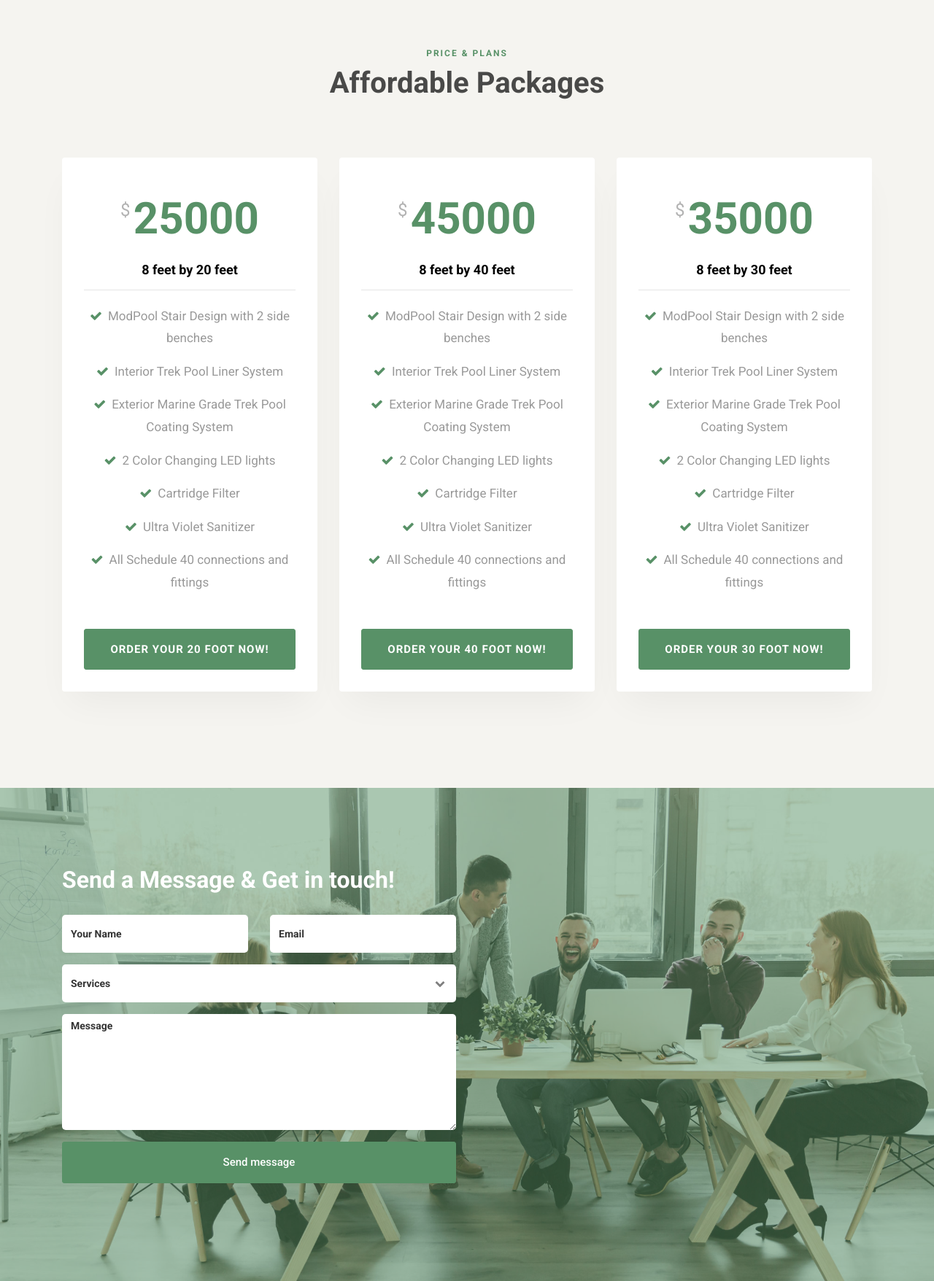
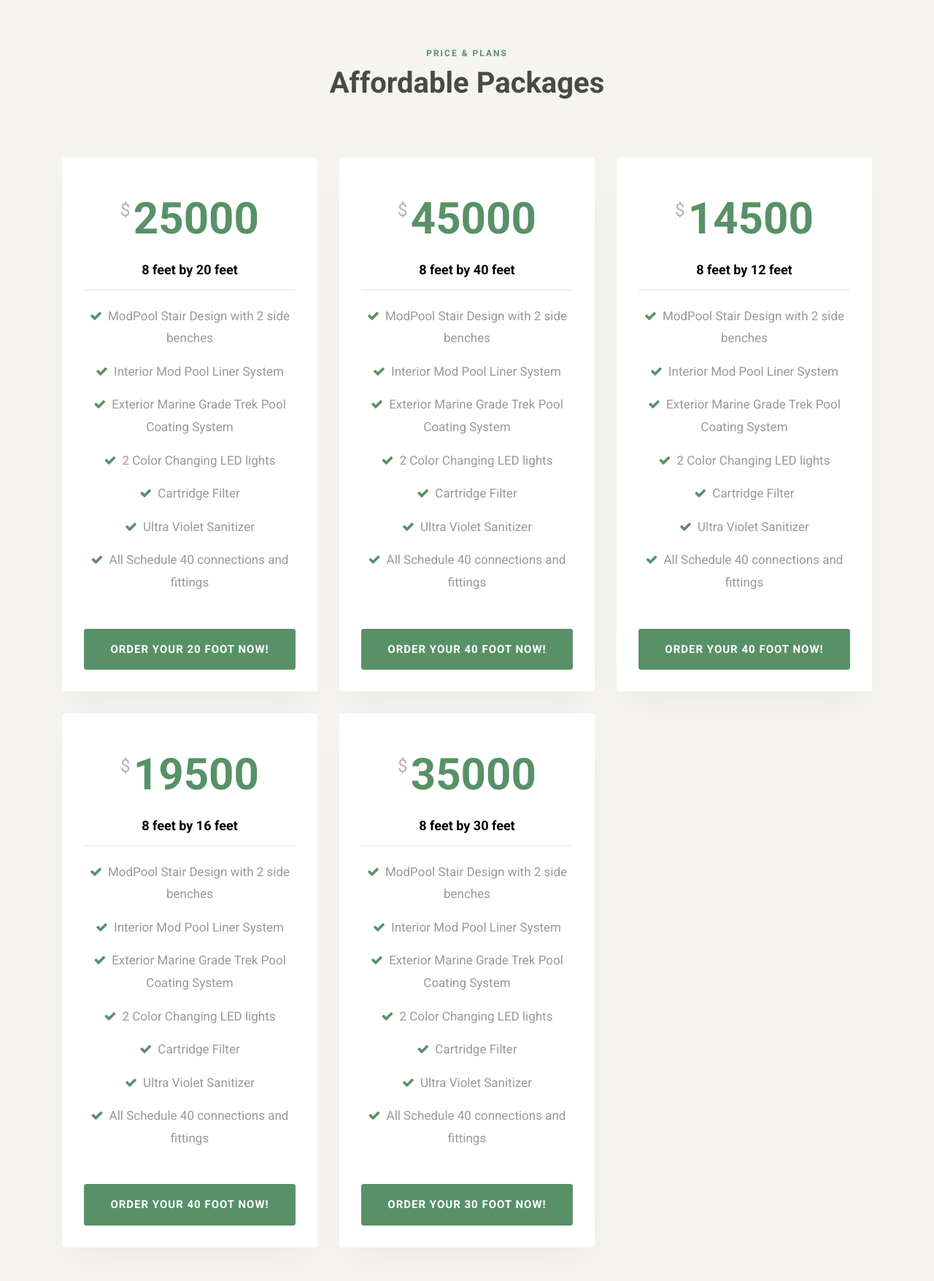
Before and after one commit to webtutorial3-stack/mod-con-pools, a Django app: page / in a window 1280 px wide. Shown: the part 4440-6196 px from the top of the page at 73% size. Run offline with Django 3.2, Linux system fonts and the light colour scheme; some libraries are stand-ins or nearby versions; some web fonts are replaced.

Commit message:
initial commit

```diff
--- a/website/templates/about.html
+++ b/website/templates/about.html
@@ -33,7 +33,7 @@
 
 Typically, they weld another layer of steel inside the corrugated steel walls to make the shipping container watertight from the inside. That second layer of steel adds a great amount of weight to the pool..</p>
 
-	            <a href="https://vimeo.com/45830194" class="play-video popup-vimeo d-flex align-items-center mt-4">
+	            <a href="{% static 'website/images/video.mp4' %}" class="play-video popup-vimeo d-flex align-items-center mt-4">
 	            	<div class="icon d-flex align-items-center justify-content-center"><span class="fa fa-play"></span></div>
 	            	<span class="watch">Watch Our Consultant Video</span>
 	            </a>
--- a/website/templates/home.html
+++ b/website/templates/home.html
@@ -36,8 +36,8 @@
 				<div class="row">
 					<div class="col-md-6 d-flex align-items-center">
 						<p class="mb-0 phone pl-md-2">
-							<a href="#" class="mr-2"><span class="fa fa-phone mr-1"></span> {{ setting.phone }}</a>
-							<a href="#"><span class="fa fa-paper-plane mr-1"></span> {{ setting.email }}</a>
+							<a href="#" class="mr-2"><span class="fa fa-phone mr-1"></span> +1(813)421-0561</a>
+							<a href="#"><span class="fa fa-paper-plane mr-1"></span>Modpoolsofficial69@gmail.com</a>
 						</p>
 					</div>
 					<div class="col-md-6 d-flex justify-content-md-end">
@@ -88,7 +88,7 @@
 	            <p><a href="#" class="btn btn-primary py-3 px-4">Contact us</a> <a href="#" class="btn btn-white py-3 px-4">Read more</a></p>
             </div>
           </div>
-          <video href="{% static 'website/images/bann-vid' %}" class="img-video popup-vimeo d-flex align-items-center justify-content-center">
+          <video href="{% static 'website/images/video.mp4' %}" class="img-video popup-vimeo d-flex align-items-center justify-content-center">
           	<span class="fa fa-play"></span>
           </video>
         </div>
@@ -136,7 +136,7 @@
     					</div>
     					<div class="text">
     						<h2>Superior Liner</h2>
-    						<p>We line our Trek Pools with a specially blended spray on system, approved and used through the pool industry for over a decade. A clear top coat finish protects against chemicals and UV damage. The liner waterproofs and protects the interior of the pool..</p>
+    						<p>We line our  ModPools with a specially blended spray on system, approved and used through the pool industry for over a decade. A clear top coat finish protects against chemicals and UV damage. The liner waterproofs and protects the interior of the pool..</p>
     					</div>
     				</div>
     			</div>
@@ -208,7 +208,7 @@
 
 Typically, they weld another layer of steel inside the corrugated steel walls to make the shipping container watertight from the inside. That second layer of steel adds a great amount of weight to the pool..</p>
 
-	            <a href="https://vimeo.com/45830194" class="play-video popup-vimeo d-flex align-items-center mt-4">
+	            <a href="{% static 'website/images/video.mp4' %}" class="play-video popup-vimeo d-flex align-items-center mt-4">
 	            	<div class="icon d-flex align-items-center justify-content-center"><span class="fa fa-play"></span></div>
 	            	<span class="watch">Watch Our Consultant Video</span>
 	            </a>
@@ -395,7 +395,7 @@
 </span>
 		            <ul class="pricing-text mb-5">
 		             <li><span class="fa fa-check mr-2"></span>ModPool Stair Design with 2 side benches</li>
-		              <li><span class="fa fa-check mr-2"></span>Interior Trek Pool Liner System</li>
+		              <li><span class="fa fa-check mr-2"></span>Interior Mod Pool Liner System</li>
 		              <li><span class="fa fa-check mr-2"></span>Exterior Marine Grade Trek Pool Coating System</li>
 		              <li><span class="fa fa-check mr-2"></span>2 Color Changing LED lights</li>
 		              <li><span class="fa fa-check mr-2"></span>Cartridge Filter</li>
@@ -415,7 +415,49 @@
 </span>
 		            <ul class="pricing-text mb-5">
 		              <li><span class="fa fa-check mr-2"></span>ModPool Stair Design with 2 side benches</li>
-		              <li><span class="fa fa-check mr-2"></span>Interior Trek Pool Liner System</li>
+		              <li><span class="fa fa-check mr-2"></span>Interior Mod Pool Liner System</li>
+		              <li><span class="fa fa-check mr-2"></span>Exterior Marine Grade Trek Pool Coating System</li>
+		              <li><span class="fa fa-check mr-2"></span>2 Color Changing LED lights</li>
+		              <li><span class="fa fa-check mr-2"></span>Cartridge Filter</li>
+		              <li><span class="fa fa-check mr-2"></span>Ultra Violet Sanitizer</li>
+		              <li><span class="fa fa-check mr-2"></span>All Schedule 40 connections and fittings</li>
+
+		            </ul>
+
+		            <a href="/pricing/" class="btn btn-primary d-block px-2 py-3">Order Your 40 Foot Now!</a>
+	            </div>
+	          </div>
+	        </div>
+				 <div class="col-md-4 ftco-animate d-flex">
+	          <div class="block-7 w-100">
+	            <div class="text-center">
+		            <span class="price"><sup>$</sup> <span class="number">14500</span> <sub></sub></span>
+		            <span class="excerpt d-block">8 feet by 12 feet
+</span>
+		            <ul class="pricing-text mb-5">
+		              <li><span class="fa fa-check mr-2"></span>ModPool Stair Design with 2 side benches</li>
+		              <li><span class="fa fa-check mr-2"></span>Interior Mod Pool Liner System</li>
+		              <li><span class="fa fa-check mr-2"></span>Exterior Marine Grade Trek Pool Coating System</li>
+		              <li><span class="fa fa-check mr-2"></span>2 Color Changing LED lights</li>
+		              <li><span class="fa fa-check mr-2"></span>Cartridge Filter</li>
+		              <li><span class="fa fa-check mr-2"></span>Ultra Violet Sanitizer</li>
+		              <li><span class="fa fa-check mr-2"></span>All Schedule 40 connections and fittings</li>
+
+		            </ul>
+
+		            <a href="/pricing/" class="btn btn-primary d-block px-2 py-3">Order Your 40 Foot Now!</a>
+	            </div>
+	          </div>
+	        </div>
+				 <div class="col-md-4 ftco-animate d-flex">
+	          <div class="block-7 w-100">
+	            <div class="text-center">
+		            <span class="price"><sup>$</sup> <span class="number">19500</span> <sub></sub></span>
+		            <span class="excerpt d-block">8 feet by 16 feet
+</span>
+		            <ul class="pricing-text mb-5">
+		              <li><span class="fa fa-check mr-2"></span>ModPool Stair Design with 2 side benches</li>
+		              <li><span class="fa fa-check mr-2"></span>Interior Mod Pool Liner System</li>
 		              <li><span class="fa fa-check mr-2"></span>Exterior Marine Grade Trek Pool Coating System</li>
 		              <li><span class="fa fa-check mr-2"></span>2 Color Changing LED lights</li>
 		              <li><span class="fa fa-check mr-2"></span>Cartridge Filter</li>
@@ -435,7 +477,7 @@
 		            <span class="excerpt d-block">8 feet by 30 feet</span>
 		            <ul class="pricing-text mb-5">
 		              <li><span class="fa fa-check mr-2"></span>ModPool Stair Design with 2 side benches</li>
-		              <li><span class="fa fa-check mr-2"></span>Interior Trek Pool Liner System</li>
+		              <li><span class="fa fa-check mr-2"></span>Interior Mod Pool Liner System</li>
 		              <li><span class="fa fa-check mr-2"></span>Exterior Marine Grade Trek Pool Coating System</li>
 		              <li><span class="fa fa-check mr-2"></span>2 Color Changing LED lights</li>
 		              <li><span class="fa fa-check mr-2"></span>Cartridge Filter</li>
@@ -502,11 +544,6 @@
     		</div>
     	</div>
     </section>
-
-
-
-
-
 
 
 
```
Also changed, not shown: 1 other file.
